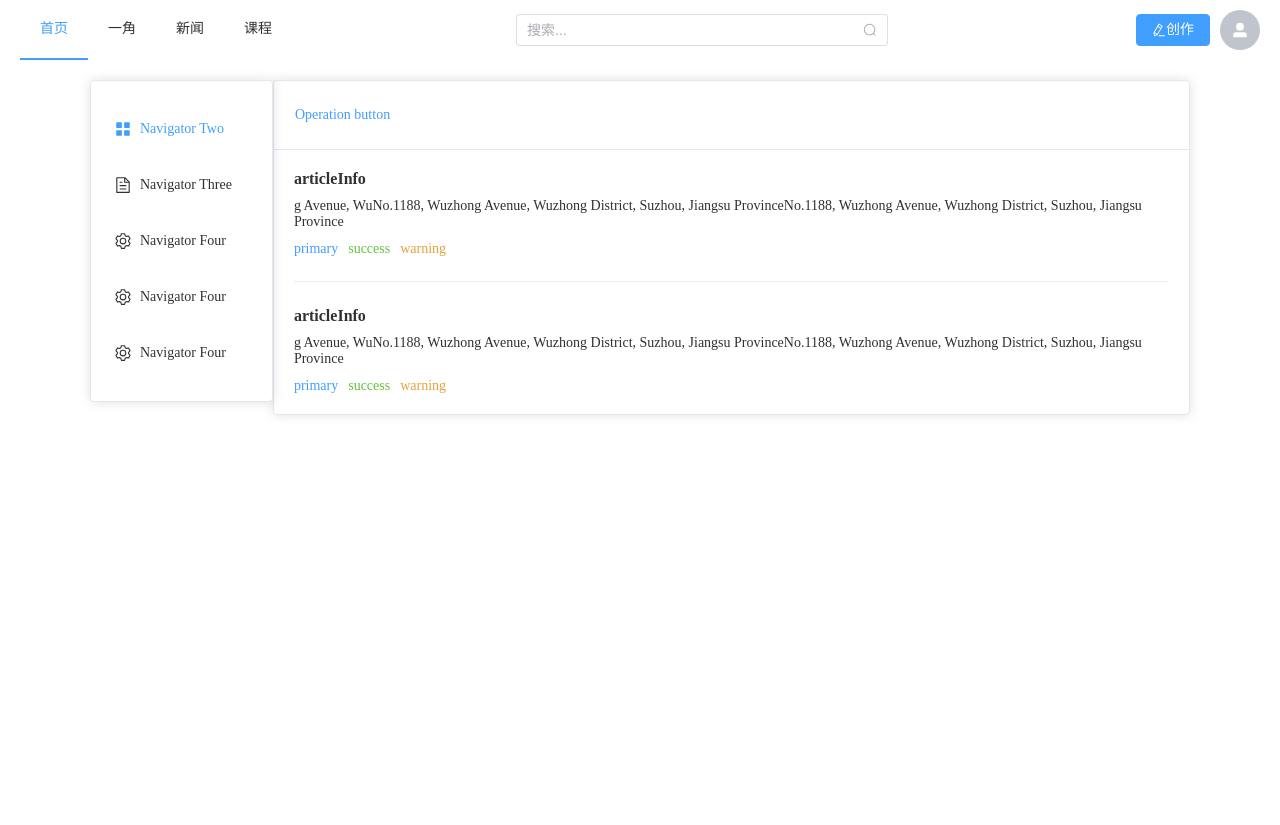
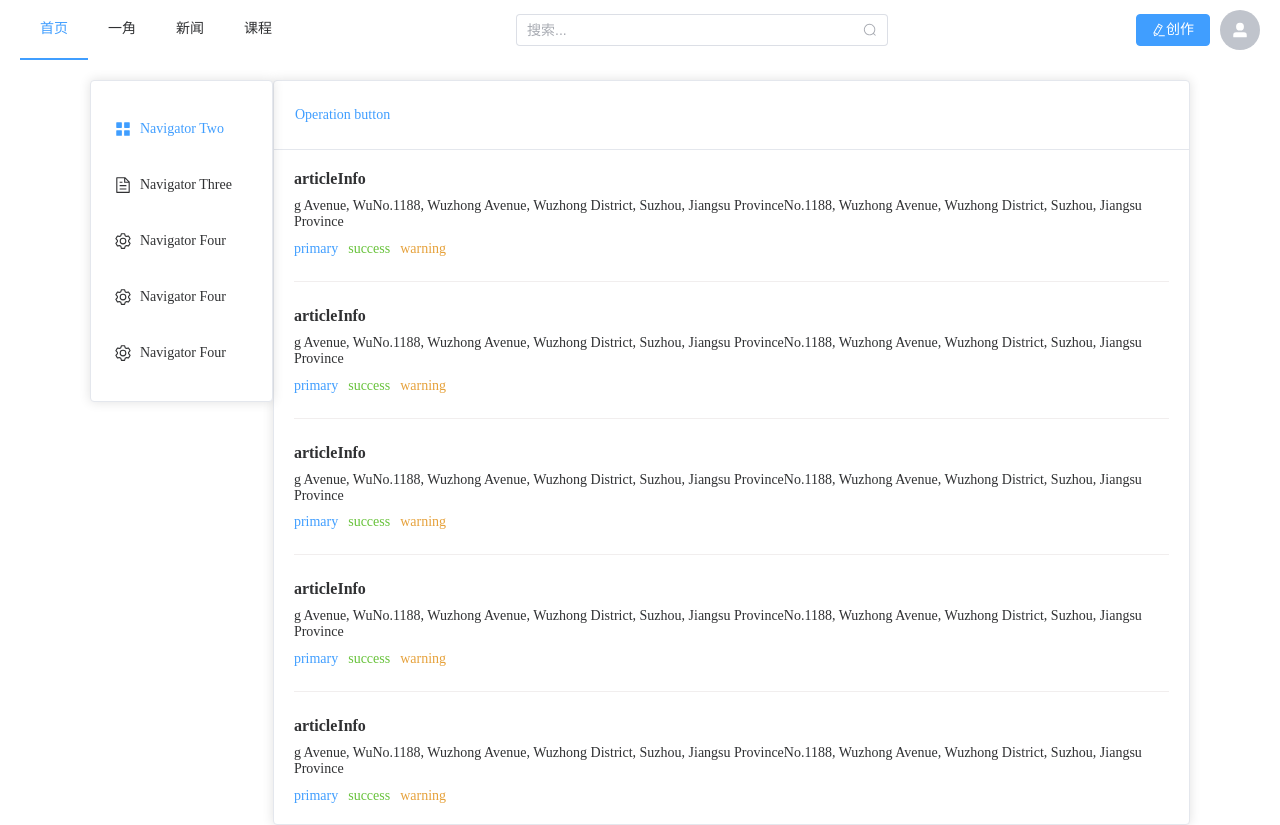
Before and after one commit to 410983459/find-project, a Vue app: page /#/home/comprehensive in a window 1280 px wide. Before the commit the page ends 800 px from the top, so only its background shows below. Built offline with nearby package versions, Linux system fonts and the light colour scheme; what @kangc/v-md-editor would draw is missing.

Commit message:
feat：add a backtop component

```diff
--- a/src/App.vue
+++ b/src/App.vue
@@ -2,12 +2,13 @@
  * @Author: ZhouCong
  * @Date: 2022-02-24 13:56:03
  * @LastEditors: ZhouCong
- * @LastEditTime: 2022-03-03 14:26:30
+ * @LastEditTime: 2022-03-04 13:23:51
  * @Description: file content
  * @FilePath: \find-project\src\App.vue
 -->
 <template>
   <router-view />
+  <el-backtop right="40" />
 </template>
 <script lang="ts" setup>
 </script>
--- a/src/components/article/articleItem.vue
+++ b/src/components/article/articleItem.vue
@@ -2,11 +2,53 @@
  * @Author: ZhouCong
  * @Date: 2022-03-02 11:23:54
  * @LastEditors: ZhouCong
- * @LastEditTime: 2022-03-04 10:15:39
+ * @LastEditTime: 2022-03-04 13:21:30
  * @Description: file content
  * @FilePath: \find-project\src\components\article\articleItem.vue
 -->
 <template>
+  <el-row>
+    <el-col :span="24"><h4 class="fs-16 fw-b">articleInfo</h4></el-col>
+    <el-col :span="24" class="mt-2">
+      g Avenue, WuNo.1188, Wuzhong Avenue, Wuzhong District, Suzhou, Jiangsu
+      ProvinceNo.1188, Wuzhong Avenue, Wuzhong District, Suzhou, Jiangsu
+      Province
+    </el-col>
+    <el-col :span="24" class="mt-2">
+      <el-link type="primary" class="mr-2">primary</el-link>
+      <el-link type="success" class="mr-2">success</el-link>
+      <el-link type="warning" class="mr-2">warning</el-link>
+    </el-col>
+  </el-row>
+  <el-divider style="border-top: 1px solid #f1eeee"></el-divider>
+  <el-row>
+    <el-col :span="24"><h4 class="fs-16 fw-b">articleInfo</h4></el-col>
+    <el-col :span="24" class="mt-2">
+      g Avenue, WuNo.1188, Wuzhong Avenue, Wuzhong District, Suzhou, Jiangsu
+      ProvinceNo.1188, Wuzhong Avenue, Wuzhong District, Suzhou, Jiangsu
+      Province
+    </el-col>
+    <el-col :span="24" class="mt-2">
+      <el-link type="primary" class="mr-2">primary</el-link>
+      <el-link type="success" class="mr-2">success</el-link>
+      <el-link type="warning" class="mr-2">warning</el-link>
+    </el-col>
+  </el-row>
+  <el-divider style="border-top: 1px solid #f1eeee"></el-divider>
+  <el-row>
+    <el-col :span="24"><h4 class="fs-16 fw-b">articleInfo</h4></el-col>
+    <el-col :span="24" class="mt-2">
+      g Avenue, WuNo.1188, Wuzhong Avenue, Wuzhong District, Suzhou, Jiangsu
+      ProvinceNo.1188, Wuzhong Avenue, Wuzhong District, Suzhou, Jiangsu
+      Province
+    </el-col>
+    <el-col :span="24" class="mt-2">
+      <el-link type="primary" class="mr-2">primary</el-link>
+      <el-link type="success" class="mr-2">success</el-link>
+      <el-link type="warning" class="mr-2">warning</el-link>
+    </el-col>
+  </el-row>
+  <el-divider style="border-top: 1px solid #f1eeee"></el-divider>
   <el-row>
     <el-col :span="24"><h4 class="fs-16 fw-b">articleInfo</h4></el-col>
     <el-col :span="24" class="mt-2">
--- a/src/components/basic/pageConfig.ts
+++ b/src/components/basic/pageConfig.ts
@@ -2,7 +2,7 @@
  * @Author: ZhouCong
  * @Date: 2022-02-28 09:45:23
  * @LastEditors: ZhouCong
- * @LastEditTime: 2022-03-03 11:58:33
+ * @LastEditTime: 2022-03-04 11:31:30
  * @Description: file content
  * @FilePath: \find-project\src\components\basic\pageConfig.ts
  */
@@ -55,7 +55,7 @@ export const iconList: IconItem[] = [
 export const infoDropdownitem: InfoDropdownitem[] = [
   {
     label: "写文章",
-    key: "write",
+    key: "create",
   },
   {
     label: "我的主页",
--- a/src/components/basic/top/personalInfo/avatar.vue
+++ b/src/components/basic/top/personalInfo/avatar.vue
@@ -2,20 +2,21 @@
  * @Author: ZhouCong
  * @Date: 2022-03-04 09:53:21
  * @LastEditors: ZhouCong
- * @LastEditTime: 2022-03-04 09:55:26
+ * @LastEditTime: 2022-03-04 11:44:48
  * @Description: file content
  * @FilePath: \find-project\src\components\basic\top\personalInfo\avatar.vue
 -->
 <template>
   <div class="avatar">
     <!-- 登录状态(展示头像和下拉状态) -->
-    <el-dropdown>
+    <el-dropdown @command="toPath">
       <span class="el-dropdown-link ml-2">
         <el-avatar :icon="UserFilled"></el-avatar>
       </span>
       <template #dropdown>
         <el-dropdown-menu>
           <el-dropdown-item
+            :command="item.key"
             :divided="index === 3"
             v-for="(item, index) in infoDropdownList"
             :key="item.key"
@@ -32,12 +33,17 @@ import { defineComponent, ref, inject } from "vue";
 import { UserFilled } from "@element-plus/icons-vue";
 import { infoDropdownitem } from "../../pageConfig";
 import { InfoDropdownitem } from "@/interface/basic";
+import { useRouter } from "vue-router";
 
 export default defineComponent({
   components: {},
   setup() {
     const infoDropdownList: InfoDropdownitem[] = infoDropdownitem;
-    return { UserFilled, infoDropdownList };
+    const router = useRouter();
+    const toPath = (command: string) => {
+      router.push("/" + command);
+    };
+    return { UserFilled, infoDropdownList, toPath };
   },
 });
 </script>
```
